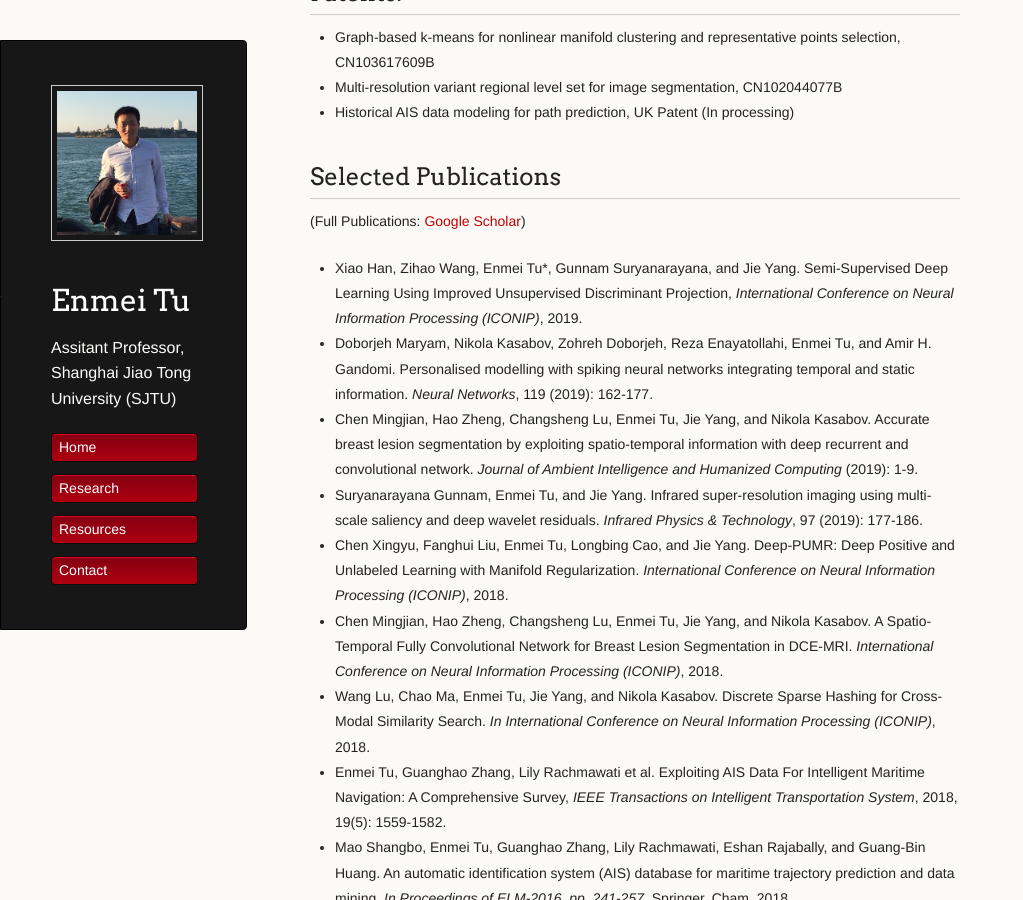
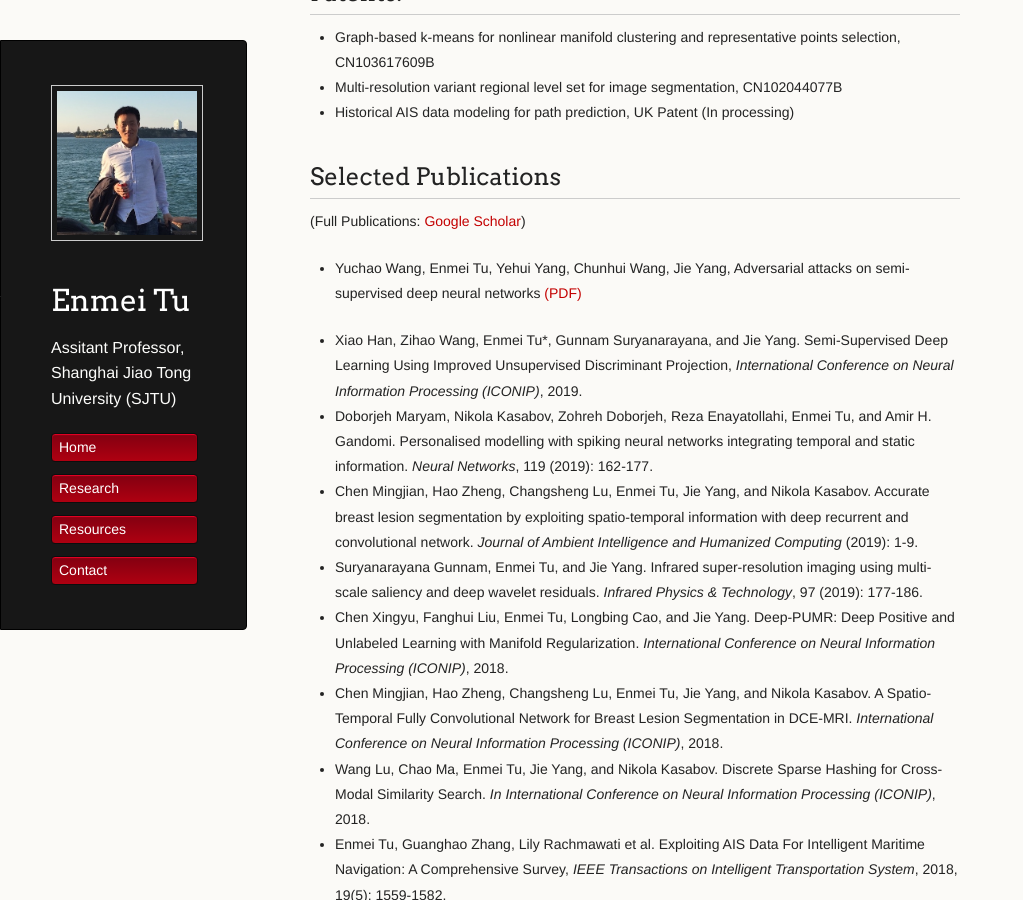
Before and after one commit to hellotem/enmeitu.github.io, a Jekyll site: the page built from research/index.md, in a window 1280 px wide and 900 px high, scrolled down 1653 px. Shown: the whole window, without its empty margins (0-1023 px from the left). Built offline with Jekyll 4.4.1, drawn with Linux system fonts in a browser that asks for light colours; our own code applies the rules of GitHub Pages for plain Markdown files.

Commit message:
add new paper

```diff
--- a/research/index.md
+++ b/research/index.md
@@ -29,6 +29,9 @@
 
 ## Selected Publications
 (Full Publications: [Google Scholar](https://scholar.google.com.sg/citations?user=TDg-0cQAAAAJ&hl=en))
+
+* Yuchao Wang, Enmei Tu, Yehui Yang, Chunhui Wang, Jie Yang, Adversarial attacks on semi-supervised deep neural networks [(PDF)](Template.pdf)
+
 * Xiao Han, Zihao Wang, Enmei Tu*, Gunnam Suryanarayana, and Jie Yang. Semi-Supervised Deep Learning Using Improved Unsupervised Discriminant Projection, _International Conference on Neural Information Processing (ICONIP)_, 2019.
 * Doborjeh Maryam, Nikola Kasabov, Zohreh Doborjeh, Reza Enayatollahi, Enmei Tu, and Amir H. Gandomi. Personalised modelling with spiking neural networks integrating temporal and static information. _Neural Networks_, 119 (2019): 162-177.
 * Chen Mingjian, Hao Zheng, Changsheng Lu, Enmei Tu, Jie Yang, and Nikola Kasabov. Accurate breast lesion segmentation by exploiting spatio-temporal information with deep recurrent and convolutional network. _Journal of Ambient Intelligence and Humanized Computing_ (2019): 1-9.
```
Also changed, not shown: 1 other file.
